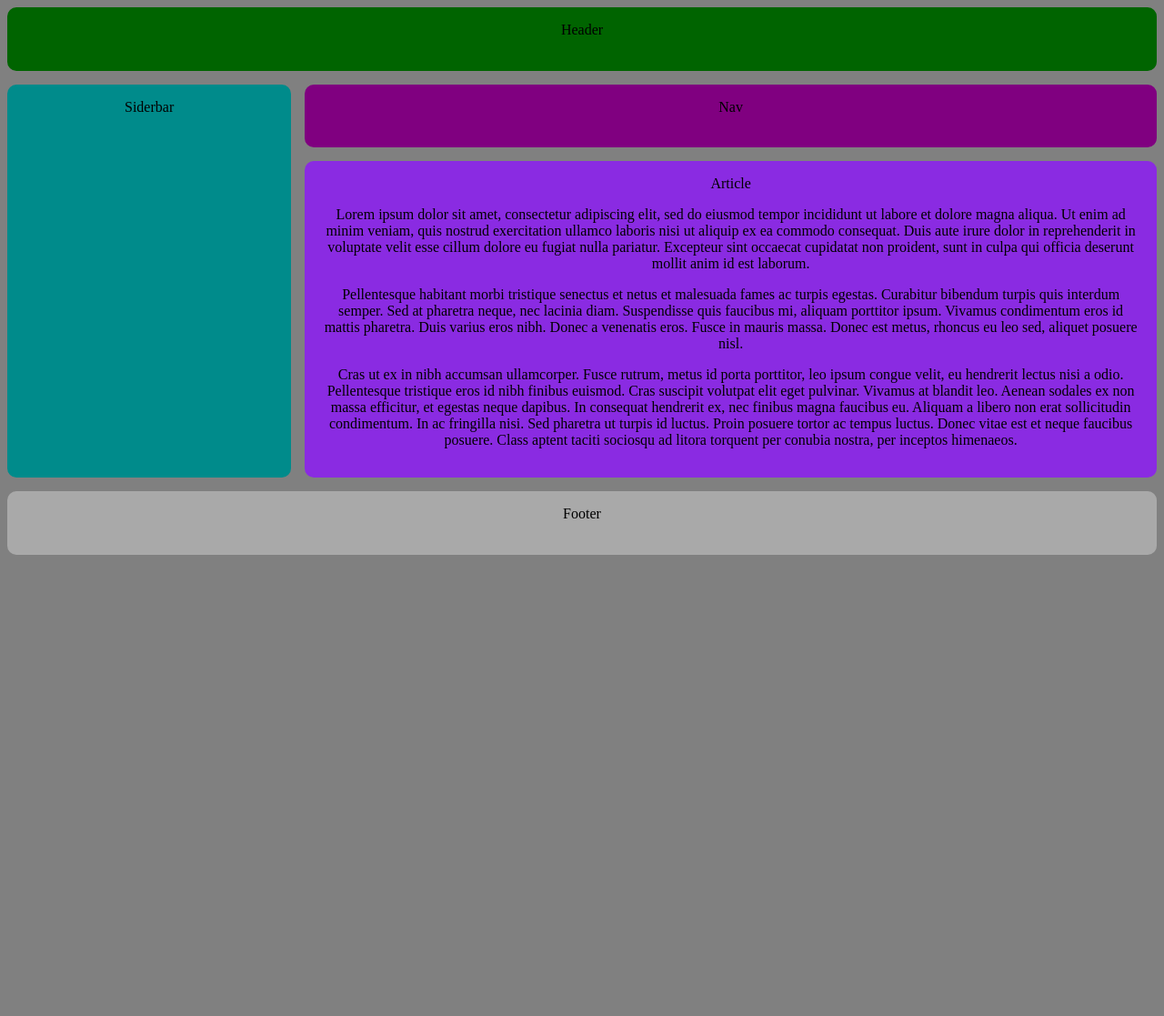
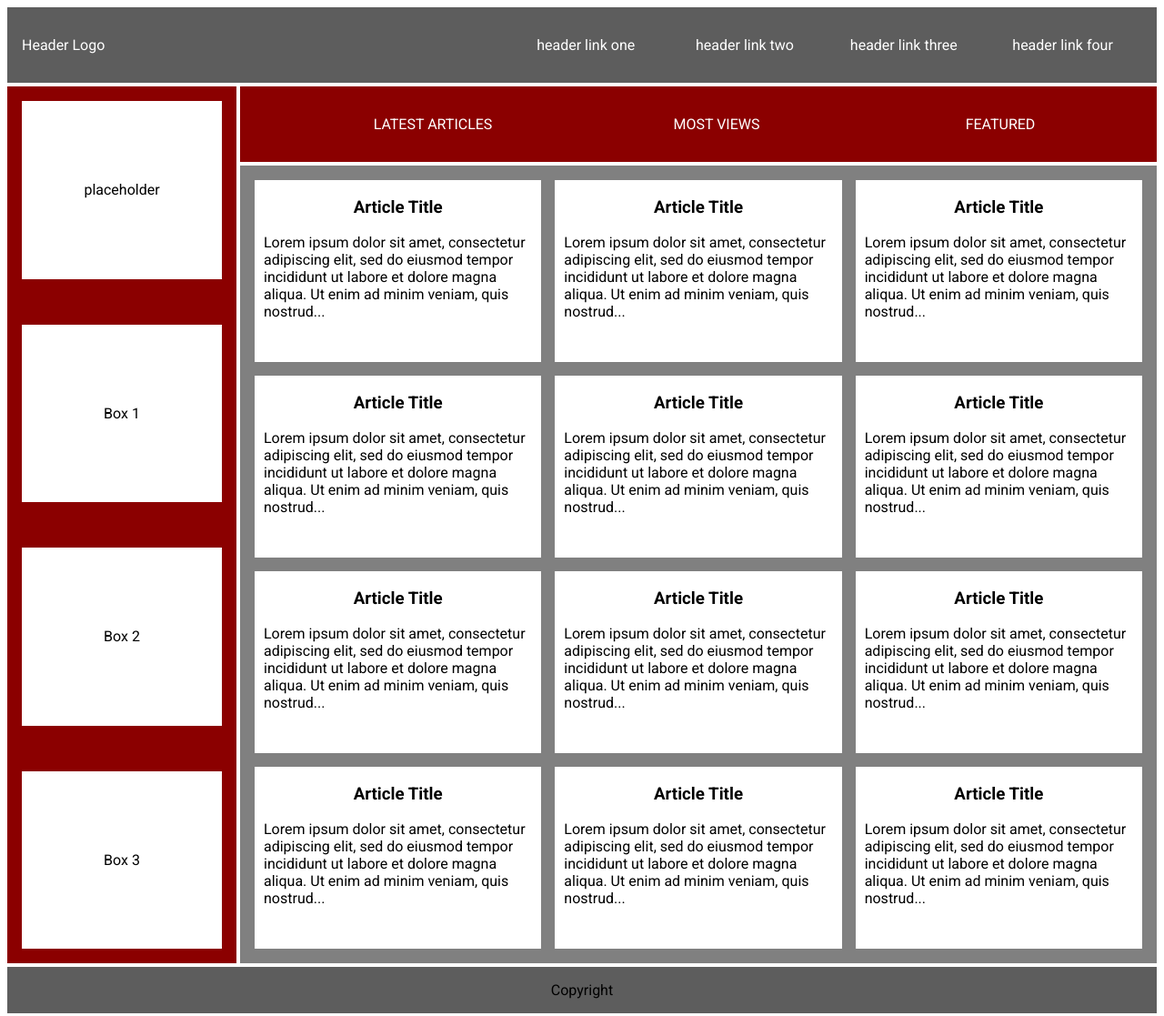
Before and after one commit to lowkangxuan/OdinProject, a plain HTML site: page holygrail/index.html in a window 1280 px wide. Shown: the whole page at 91% size. Before the commit the page ends 800 px from the top, so only its background shows below. Drawn offline with Linux system fonts and the light colour scheme.

Commit message:
holygrail mockup complete

```diff
--- a/holygrail/index.html
+++ b/holygrail/index.html
@@ -11,17 +11,80 @@
 </head>
 <body>
     <div class="container">
-        <div class="header">Header</div>
-        <div class="sidebar">Siderbar</div>
-        <div class="nav">Nav</div>
+        <div class="header">
+            <span class="logo">Header Logo</span>
+            <ul>
+                <li>header link one</li>
+                <li>header link two</li>
+                <li>header link three</li>
+                <li>header link four</li>
+            </ul>
+        </div>
+        <div class="sidebar">
+            <div class="sidebar-box">placeholder</div>
+            <div class="sidebar-box">Box 1</div>
+            <div class="sidebar-box">Box 2</div>
+            <div class="sidebar-box">Box 3</div>
+        </div>
+        <div class="nav">
+            <ul>
+                <li>Latest Articles</li>
+                <li>Most Views</li>
+                <li>Featured</li>
+            </ul>
+        </div>
         <div class="article">
-            Article
-            <p>Lorem  ipsum dolor sit amet, consectetur adipiscing elit, sed do eiusmod tempor incididunt ut labore et dolore magna aliqua. Ut enim ad minim veniam, quis nostrud exercitation ullamco laboris nisi ut aliquip ex ea commodo consequat. Duis aute irure dolor in reprehenderit in voluptate velit esse cillum dolore eu fugiat nulla pariatur. Excepteur sint occaecat cupidatat non proident, sunt in culpa qui officia deserunt mollit anim id est laborum.</p>
-            <p>Pellentesque habitant morbi tristique senectus et netus et malesuada fames ac turpis egestas. Curabitur bibendum turpis quis interdum semper. Sed at pharetra neque, nec lacinia diam. Suspendisse quis faucibus mi, aliquam porttitor ipsum. Vivamus condimentum eros id mattis pharetra. Duis varius eros nibh. Donec a venenatis eros. Fusce in mauris massa. Donec est metus, rhoncus eu leo sed, aliquet posuere nisl.</p>
-            <p>Cras ut ex in nibh accumsan ullamcorper. Fusce rutrum, metus id porta porttitor, leo ipsum congue velit, eu hendrerit lectus nisi a odio. Pellentesque tristique eros id nibh finibus euismod. Cras suscipit volutpat elit eget pulvinar. Vivamus at blandit leo. Aenean sodales ex non massa efficitur, et egestas neque dapibus. In consequat hendrerit ex, nec finibus magna faucibus eu. Aliquam a libero non erat sollicitudin condimentum. In ac fringilla nisi. Sed pharetra ut turpis id luctus. Proin posuere tortor ac tempus luctus. Donec vitae est et neque faucibus posuere. Class aptent taciti sociosqu ad litora torquent per conubia nostra, per inceptos himenaeos.</p>
+            <div class="article-card">
+                <h3>Article Title</h3>
+                <p>Lorem ipsum dolor sit amet, consectetur adipiscing elit, sed do eiusmod tempor incididunt ut labore et dolore magna aliqua. Ut enim ad minim veniam, quis nostrud...</p>
+            </div>
+            <div class="article-card">
+                <h3>Article Title</h3>
+                <p>Lorem ipsum dolor sit amet, consectetur adipiscing elit, sed do eiusmod tempor incididunt ut labore et dolore magna aliqua. Ut enim ad minim veniam, quis nostrud...</p>
+            </div>
+            <div class="article-card">
+                <h3>Article Title</h3>
+                <p>Lorem ipsum dolor sit amet, consectetur adipiscing elit, sed do eiusmod tempor incididunt ut labore et dolore magna aliqua. Ut enim ad minim veniam, quis nostrud...</p>
+            </div>
+            <div class="article-card">
+                <h3>Article Title</h3>
+                <p>Lorem ipsum dolor sit amet, consectetur adipiscing elit, sed do eiusmod tempor incididunt ut labore et dolore magna aliqua. Ut enim ad minim veniam, quis nostrud...</p>
+            </div>
+            <div class="article-card">
+                <h3>Article Title</h3>
+                <p>Lorem ipsum dolor sit amet, consectetur adipiscing elit, sed do eiusmod tempor incididunt ut labore et dolore magna aliqua. Ut enim ad minim veniam, quis nostrud...</p>
+            </div>
+            <div class="article-card">
+                <h3>Article Title</h3>
+                <p>Lorem ipsum dolor sit amet, consectetur adipiscing elit, sed do eiusmod tempor incididunt ut labore et dolore magna aliqua. Ut enim ad minim veniam, quis nostrud...</p>
+            </div>
+            <div class="article-card">
+                <h3>Article Title</h3>
+                <p>Lorem ipsum dolor sit amet, consectetur adipiscing elit, sed do eiusmod tempor incididunt ut labore et dolore magna aliqua. Ut enim ad minim veniam, quis nostrud...</p>
+            </div>
+            <div class="article-card">
+                <h3>Article Title</h3>
+                <p>Lorem ipsum dolor sit amet, consectetur adipiscing elit, sed do eiusmod tempor incididunt ut labore et dolore magna aliqua. Ut enim ad minim veniam, quis nostrud...</p>
+            </div>
+            <div class="article-card">
+                <h3>Article Title</h3>
+                <p>Lorem ipsum dolor sit amet, consectetur adipiscing elit, sed do eiusmod tempor incididunt ut labore et dolore magna aliqua. Ut enim ad minim veniam, quis nostrud...</p>
+            </div>
+            <div class="article-card">
+                <h3>Article Title</h3>
+                <p>Lorem ipsum dolor sit amet, consectetur adipiscing elit, sed do eiusmod tempor incididunt ut labore et dolore magna aliqua. Ut enim ad minim veniam, quis nostrud...</p>
+            </div>
+            <div class="article-card">
+                <h3>Article Title</h3>
+                <p>Lorem ipsum dolor sit amet, consectetur adipiscing elit, sed do eiusmod tempor incididunt ut labore et dolore magna aliqua. Ut enim ad minim veniam, quis nostrud...</p>
+            </div>
+            <div class="article-card">
+                <h3>Article Title</h3>
+                <p>Lorem ipsum dolor sit amet, consectetur adipiscing elit, sed do eiusmod tempor incididunt ut labore et dolore magna aliqua. Ut enim ad minim veniam, quis nostrud...</p>
+            </div>
         </div>
-        <div class="footer">Footer</div>
+        <div class="footer">Copyright</div>
     </div>
     <script src="script.js"></script>
+    </html>
 </body>
-</html>
--- a/holygrail/style.css
+++ b/holygrail/style.css
@@ -1,43 +1,99 @@
+:root {
+    --red-accent: darkred;
+    --dark-grey: rgb(93, 93, 93);
+    --light-grey: lightgrey;
+}
+
 body {
-    background-color: grey;
+    background-color: rgb(255, 255, 255);
     height: 100%;
+    font-family: "Roboto", sans-serif;
+}
+
+ul {
+    list-style-type: none;
 }
 
 .container {
     display: grid;
     height: 100%;
-    grid-template: 1fr 1fr 5fr 1fr/ 1fr 3fr;
+    /* grid-template: 1fr 1fr 5fr 1fr/ 1fr 4fr; */
+    grid-template-columns: 1fr 4fr;
     justify-content: center;
-    gap: 15px;
+    gap: 4px;
 }
 
 .header, .sidebar, .nav, .article, .footer {
-    border-radius: 10px;
     text-align: center;
     padding: 16px;
 }
 
 .header {
-    background-color: darkgreen;
+    display: grid;
+    background-color: var(--dark-grey);
+    color: #fff;
+    grid-template-columns: 2fr 3fr;
     grid-area: 1 / 1 / 2 / 3;
+    align-content: center;
+}
+
+.header .logo {
+    align-self: center;
+    justify-self: left;
+}
+
+.header ul {
+    display: grid;
+    grid-template-columns: repeat(4, minmax(100px, 1fr));
+
 }
 
 .sidebar {
-    background-color: darkcyan;
+    display: grid;
+    grid-template-rows: repeat(4, 1fr);
+    background-color: var(--red-accent);
     grid-area: 2 / 1 / 4 / 2;
+    gap: 50px;
+}
+
+.sidebar-box {
+    background-color: #fff;
+    align-content: center;
 }
 
 .nav {
-    background-color: purple;
+    background-color: var(--red-accent);
     grid-area: 2 / 2 / 3 / 3;
+    align-content: center;
+}
+
+.nav ul {
+    display: grid;
+    color: #fff;
+    grid-template-columns: repeat(3, 1fr);
+    text-transform: uppercase;
 }
 
 .article {
-    background-color: blueviolet;
+    display: grid;
+    grid-template-columns: repeat(auto-fit, minmax(250px, 1fr));
+    background-color: grey;
     grid-area: 3 / 2 / 4 / 3;
+    gap: 15px;
+}
+
+.article-card {
+    background-color: #fff;
+    color: #000;
+    height: 200px;
+    padding: 0 10px;
+}
+
+.article-card p {
+    text-align: left;
 }
 
 .footer {
-    background-color: darkgrey;
+    background-color: var(--dark-grey);
     grid-area: 4 / 1 / 5 / 3;
 }
```
